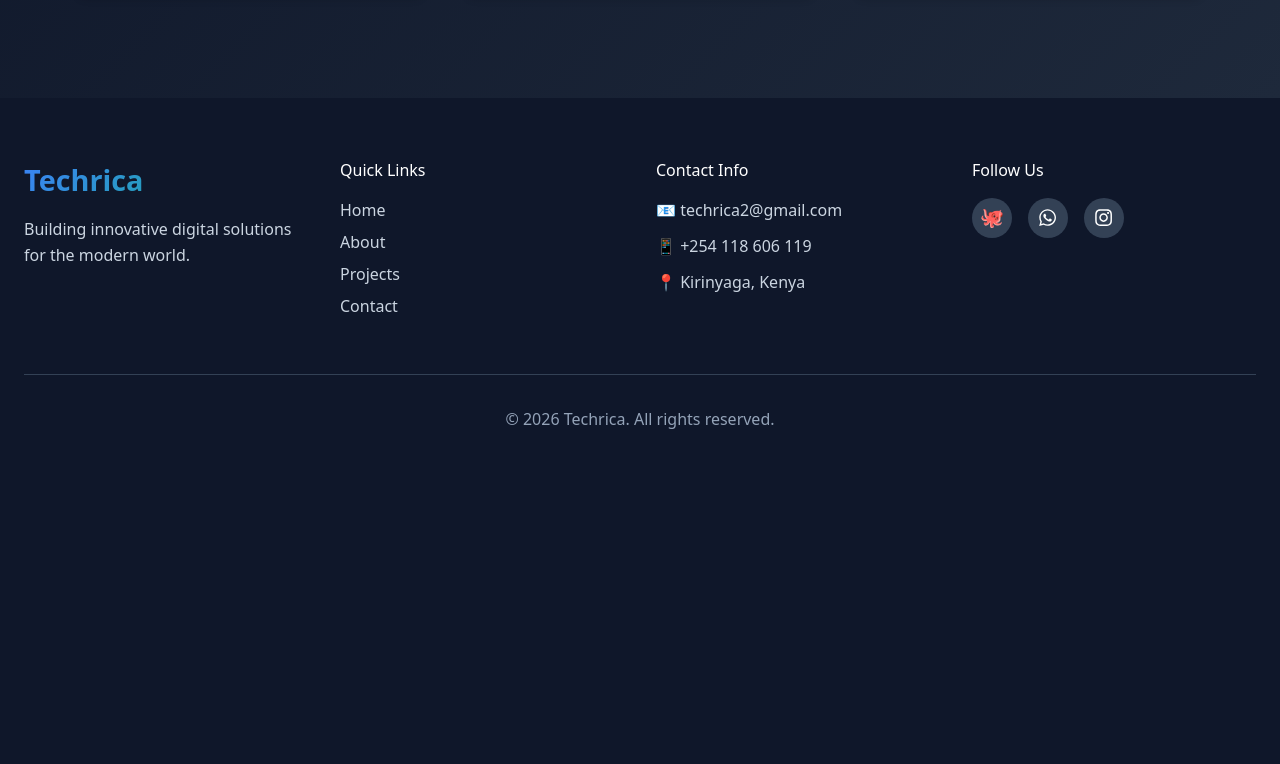
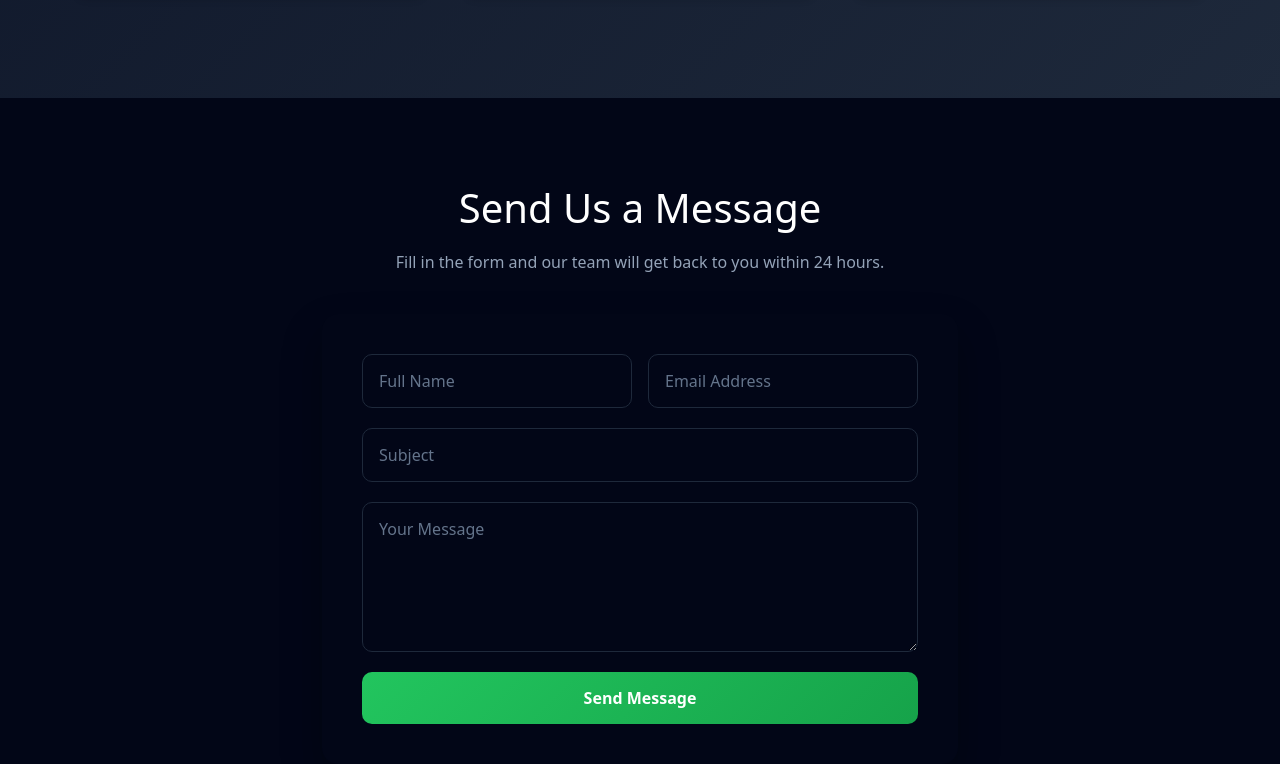
Before and after one commit to willyjohne2/techrica_frontend-v2, a React (Vite) app: page /contact in a window 1280 px wide. Shown: the part 916-1680 px from the top of the page. Before the commit the page ends 1367 px from the top, so only its background shows below. Built offline with nearby package versions, Linux system fonts and the light colour scheme.

Commit message:
Added the contact form

```diff
--- a/src/pages/contact/Contact.jsx
+++ b/src/pages/contact/Contact.jsx
@@ -69,6 +69,27 @@ const Contact = () => {
           </div>
         </div>
       </section>
+
+      {/* Contact Form Section */}
+      <section className="contact-form-section">
+        <div className="form-container">
+          <h2>Send Us a Message</h2>
+          <p>Fill in the form and our team will get back to you within 24 hours.</p>
+
+          <form className="contact-form">
+            <div className="form-group">
+              <input type="text" placeholder="Full Name" required />
+              <input type="email" placeholder="Email Address" required />
+            </div>
+
+            <input type="text" placeholder="Subject" required />
+
+            <textarea rows="5" placeholder="Your Message" required></textarea>
+
+            <button type="submit">Send Message</button>
+          </form>
+        </div>
+      </section>
     </div>
   );
 };
--- a/src/pages/contact/contact.css
+++ b/src/pages/contact/contact.css
@@ -239,3 +239,81 @@
     font-size: 0.95rem;
   }
 }
+
+/* Contact Form Section */
+.contact-form-section {
+  padding: 80px 0 120px;
+  background: linear-gradient(135deg, #020617 0%, #020617 100%);
+}
+
+.form-container {
+  max-width: 700px;
+  margin: 0 auto;
+  padding: 0 2rem;
+  text-align: center;
+}
+
+.form-container h2 {
+  font-size: 2.5rem;
+  color: #fff;
+  margin-bottom: 0.75rem;
+}
+
+.form-container p {
+  color: #94a3b8;
+  margin-bottom: 2.5rem;
+}
+
+.contact-form {
+  background: #020617;
+  padding: 2.5rem;
+  border-radius: 16px;
+  box-shadow: 0 20px 40px rgba(0,0,0,.3);
+  display: flex;
+  flex-direction: column;
+  gap: 1.25rem;
+}
+
+.form-group {
+  display: grid;
+  grid-template-columns: 1fr 1fr;
+  gap: 1rem;
+}
+
+.contact-form input,
+.contact-form textarea {
+  width: 100%;
+  padding: 14px 16px;
+  border-radius: 10px;
+  border: 1px solid #1e293b;
+  background: #020617;
+  color: #fff;
+  outline: none;
+}
+
+.contact-form input::placeholder,
+.contact-form textarea::placeholder {
+  color: #64748b;
+}
+
+.contact-form button {
+  padding: 14px;
+  border-radius: 10px;
+  background: linear-gradient(135deg, #22c55e, #16a34a);
+  color: #fff;
+  font-weight: 600;
+  border: none;
+  cursor: pointer;
+  transition: transform .2s ease, box-shadow .2s ease;
+}
+
+.contact-form button:hover {
+  transform: translateY(-2px);
+  box-shadow: 0 10px 25px rgba(34,197,94,.35);
+}
+
+@media (max-width: 640px) {
+  .form-group {
+    grid-template-columns: 1fr;
+  }
+}
```
